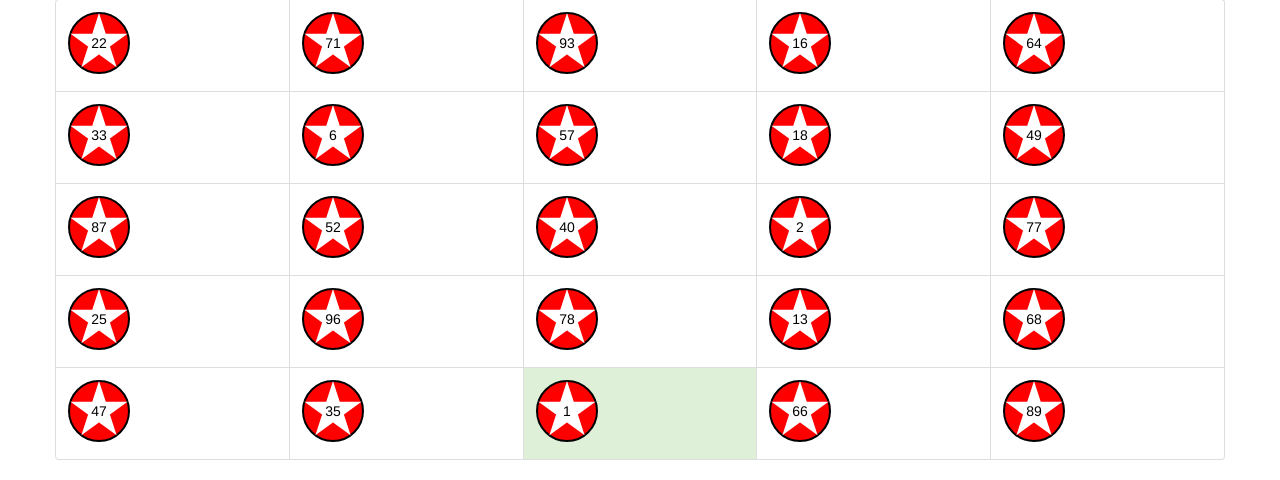
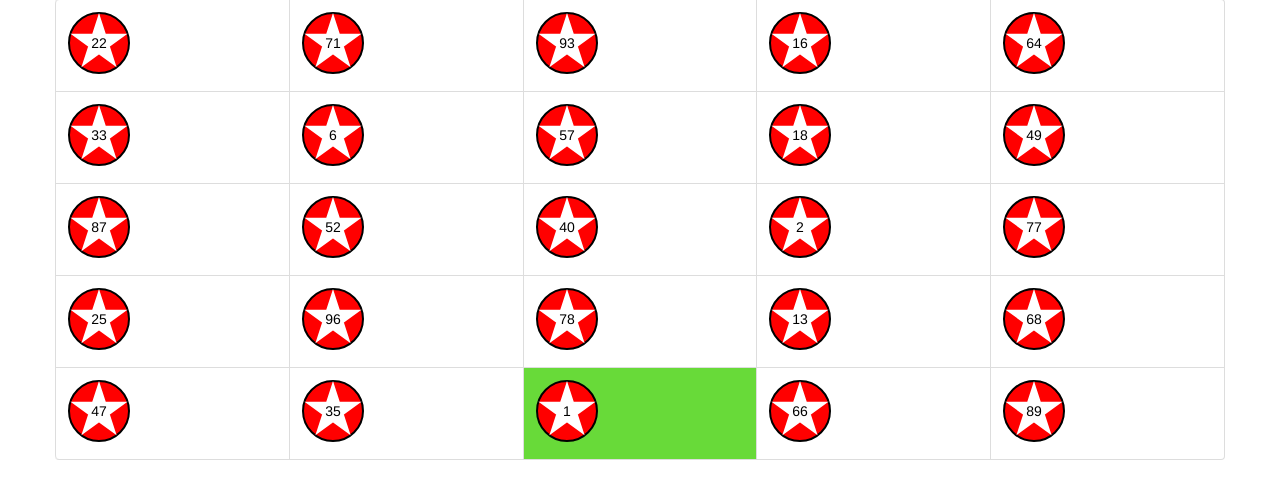
Before and after one commit to maschlr/sternburg-bingo, a Flask app: page /bingo in a window 1280 px wide. Shown: the part 2088-2568 px from the top of the page. Run offline with Flask 2, Linux system fonts and the light colour scheme; a user stored in the database is signed in; tables that the repository leaves empty hold one stand-in row (values such as "Sample post").

Commit message:
changed color of feldercheck td elements to darker green

```diff
--- a/app/static/css/style.css
+++ b/app/static/css/style.css
@@ -1,3 +1,3 @@
 .table tbody tr > td.success {
-  background-color: #dff0d8 !important;
+  background-color: #68da39 !important;
 }
--- a/requirements.txt
+++ b/requirements.txt
@@ -15,9 +15,7 @@ gunicorn==19.4.5
 itsdangerous==0.24
 pbr==1.9.1
 psycopg2==2.6.1
-six==1.10.0
 speaklater==1.3
 sqlalchemy-migrate==0.10.0
 sqlparse==0.1.19
 rauth==0.7.2
-requests==2.9.1
```
